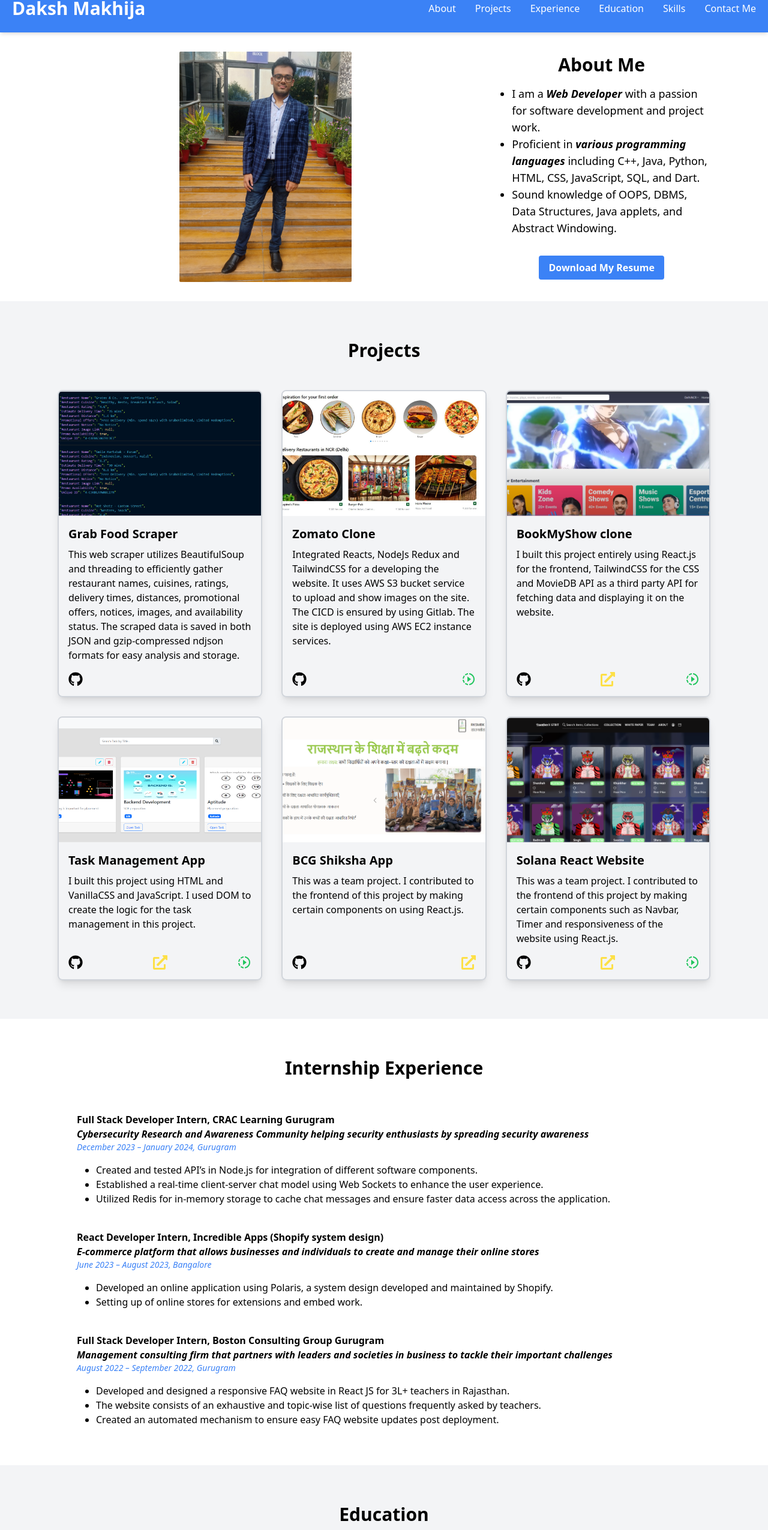
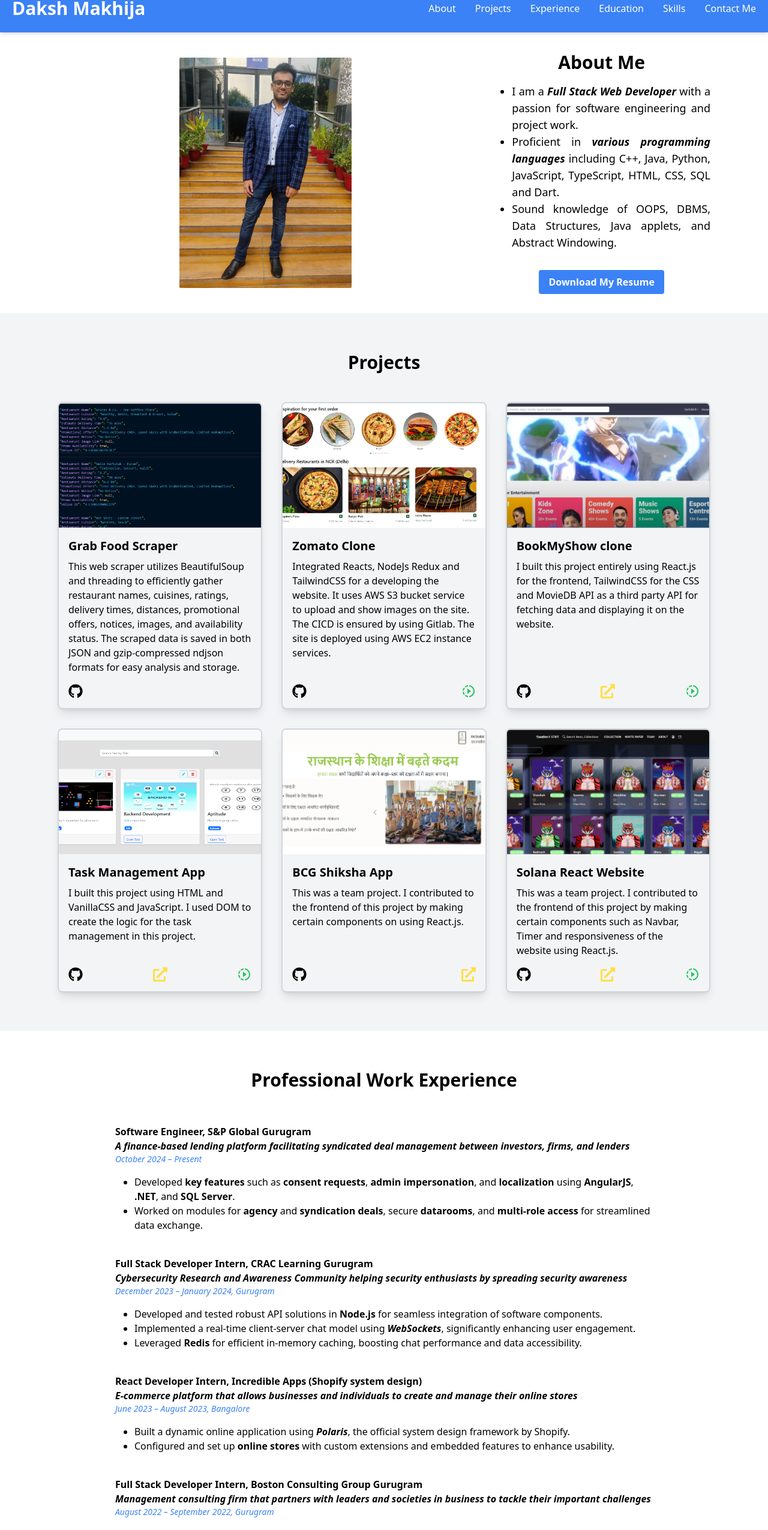
Before and after one commit to Daksh2356/react-portfolio, a React (Create React App) app: page / in a window 1280 px wide. Shown: the part 26-2576 px from the top of the page at 60% size. Built offline with nearby package versions, Linux system fonts and the light colour scheme.

Commit message:
Updated skills and experience sections in portfolio

```diff
--- a/src/components/About.jsx
+++ b/src/components/About.jsx
@@ -18,18 +18,18 @@
         </div>
         <div className="w-full md:w-1/2">
           <h1 className="text-3xl font-bold text-center mb-4">About Me</h1>
-          <div className="text-lg">
+          <div className="text-lg text-justify">
             <ul className="list-disc pl-8 mt-4">
               <li>
-                I am a <span className="font-bold italic">Web Developer</span>{" "}
-                with a passion for software development and project work.
+                I am a <span className="font-bold italic">Full Stack Web Developer</span>{" "}
+                with a passion for software engineering and project work.
               </li>
               <li>
                 Proficient in{" "}
                 <span className="font-bold italic">
                   various programming languages
                 </span>{" "}
-                including C++, Java, Python, HTML, CSS, JavaScript, SQL, and
+                including C++, Java, Python, JavaScript, TypeScript, HTML, CSS, SQL and
                 Dart.
               </li>
               <li>
@@ -40,7 +40,7 @@
           </div>
             <div className="pt-8 text-center">
               <a
-                href="https://drive.google.com/file/d/18W-LLVv4RQG9IVy60l7nNQ_x454N3ipD/view?usp=sharing"
+                href="https://drive.google.com/file/d/1UEsQ95R7sx361zEw7NXy62FPNGf8XD1f/view?usp=sharing"
                 target="_blank"
                 rel="noopener noreferrer"
               >
--- a/src/components/Experience.jsx
+++ b/src/components/Experience.jsx
@@ -5,20 +5,32 @@
   return (
     <Element name="experience">
       <section id="experience" className="py-16 ">
-        <div className="container mx-auto px-4 sm:px-6 lg:px-8">
-          <h2 className="text-3xl font-bold text-center mb-12">Internship Experience</h2>
+        <div className="container mx-auto px-4 sm:px-6 lg:px-24">
+          <h2 className="text-3xl font-bold text-center mb-12">Professional Work Experience</h2>
 
           {/* Experience Cards */}
           <div className="grid gap-8 px-4 md:px-12 lg:px-24 ">
+
+            {/* Software Engineer, S&P Global */}
+            <div>
+              <h3 className="font-bold mt-2">Software Engineer, S&P Global Gurugram</h3>
+              <p className="font-semibold italic">A finance-based lending platform facilitating syndicated deal management between investors, firms, and lenders</p>
+              <p className="italic text-sm text-blue-500">October 2024 – Present</p>
+              <ul className="list-disc pl-5 md:pl-8 mt-4">
+                <li>Developed <span className="font-bold">key features</span> such as <span className="font-bold">consent requests</span>, <span className="font-bold">admin impersonation</span>, and <span className="font-bold">localization</span> using <span className="font-bold">AngularJS</span>, <span className="font-bold">.NET</span>, and <span className="font-bold">SQL Server</span>.</li>
+                <li>Worked on modules for <span className="font-bold">agency</span> and <span className="font-bold">syndication deals</span>, secure <span className="font-bold">datarooms</span>, and <span className="font-bold">multi-role access</span> for streamlined data exchange.</li>
+              </ul>
+            </div>
+
             {/* Full Stack Developer Intern, CRAC Learning Gurugram */}
             <div>
               <h3 className="font-bold mt-2">Full Stack Developer Intern, CRAC Learning Gurugram</h3>
               <p className="font-semibold italic">Cybersecurity Research and Awareness Community helping security enthusiasts by spreading security awareness</p>
               <p className="italic text-sm text-blue-500">December 2023 – January 2024, Gurugram</p>
               <ul className="list-disc pl-5 md:pl-8 mt-4">
-                <li>Created and tested API’s in Node.js for integration of different software components.</li>
-                <li>Established a real-time client-server chat model using Web Sockets to enhance the user experience.</li>
-                <li>Utilized Redis for in-memory storage to cache chat messages and ensure faster data access across the application.</li>
+                <li>Developed and tested robust API solutions in <span className="font-bold">Node.js</span> for seamless integration of software components.</li>
+                <li>Implemented a real-time client-server chat model using <span className="font-bold italic">WebSockets</span>, significantly enhancing user engagement.</li>
+                <li>Leveraged <span className="font-bold">Redis</span> for efficient in-memory caching, boosting chat performance and data accessibility.</li>
               </ul>
             </div>
 
@@ -28,8 +40,8 @@
               <p className="font-semibold italic">E-commerce platform that allows businesses and individuals to create and manage their online stores</p>
               <p className="italic text-sm text-blue-500">June 2023 – August 2023, Bangalore</p>
               <ul className="list-disc pl-5 md:pl-8 mt-4">
-                <li>Developed an online application using Polaris, a system design developed and maintained by Shopify.</li>
-                <li>Setting up of online stores for extensions and embed work.</li>
+                <li>Built a dynamic online application using <span className="font-bold italic">Polaris</span>, the official system design framework by Shopify.</li>
+                <li>Configured and set up <span className="font-bold">online stores</span> with custom extensions and embedded features to enhance usability.</li>
               </ul>
             </div>
 
@@ -39,11 +51,25 @@
               <p className="font-semibold italic">Management consulting firm that partners with leaders and societies in business to tackle their important challenges</p>
               <p className="italic text-sm text-blue-500">August 2022 – September 2022, Gurugram</p>
               <ul className="list-disc pl-5 md:pl-8 mt-4">
-                <li>Developed and designed a responsive FAQ website in React JS for 3L+ teachers in Rajasthan.</li>
-                <li>The website consists of an exhaustive and topic-wise list of questions frequently asked by teachers.</li>
-                <li>Created an automated mechanism to ensure easy FAQ website updates post deployment.</li>
+                <li>Designed and developed a highly responsive FAQ website using <span className="font-bold">ReactJS</span> for over 3 lakh teachers in Rajasthan.</li>
+                <li>Structured the website to feature a comprehensive and categorised list of <span className="font-bold italic">FAQs</span> to streamline access of information.</li>
+                <li>Implemented an automated update mechanism for seamless FAQ updates even after deployment.</li>
               </ul>
             </div>
+
+            {/* Web Developer Intern, Abhyaz */}
+            <div>
+              <h3 className="font-bold mt-2">Web Developer Intern, Abhyaz</h3>
+              <p className="font-semibold italic">E-Learning platform providing courses and software across broad engineering technologies</p>
+              <p className="italic text-sm text-blue-500">June 2022 – August 2022</p>
+              <ul className="list-disc pl-5 md:pl-8 mt-4">
+                <li>Contributed to the development of the <span className="font-bold">CNCTrain</span> website by designing layouts and creating intuitive interfaces.</li>
+                <li>Improved <span className="font-bold">product visibility</span> by implementing a more <span className="font-bold">user-friendly</span> presentation, making the offerings accessible to a larger audience.</li>
+                <li><span className="font-bold">Led</span> a multidisciplinary team of interns from web development, software engineering, and design, enhancing my leadership and collaboration skills.</li>
+                <li>Strengthened my management and communication abilities through project coordination and team collaboration.</li>
+              </ul>
+            </div>
+
           </div>
         </div>
       </section>
--- a/src/components/Skills.jsx
+++ b/src/components/Skills.jsx
@@ -3,18 +3,18 @@
 
 const Skills = () => {
   const skills = [
-    { name: 'Java', percentage: 95 },
-    { name: 'Python', percentage: 90 },
     { name: 'HTML', percentage: 95 },
     { name: 'CSS', percentage: 95 },
-    { name: 'JavaScript', percentage: 85 },
-    { name: 'React', percentage: 80 },
-    { name: 'Node', percentage: 80 },
-    { name: 'MongoDB', percentage: 75 },
+    { name: 'JavaScript', percentage: 90 },
+    { name: 'Java', percentage: 90 },
+    { name: 'React', percentage: 90 },
+    { name: 'Node', percentage: 85 },
+    { name: 'Python', percentage: 85 },
     { name: 'SQL', percentage: 85 },
-    { name: 'AWS', percentage: 70 },
     { name: 'Flutter', percentage: 80 },
     { name: 'Firebase', percentage: 80 },
+    { name: 'MongoDB', percentage: 75 },
+    { name: 'AWS', percentage: 75 },
   ];
 
   return (
@@ -29,7 +29,7 @@
                 <p className="w-24">{skill.name} :</p>
                 <div className="relative flex items-center flex-grow mx-2 h-4 bg-gray-300 rounded-full overflow-hidden">
                   <div
-                    className="absolute inset-0 bg-blue-500 rounded-full transition-width duration-500 "
+                    className="absolute inset-0 bg-blue-500 rounded-full transition-width duration-500 hover:bg-blue-700 "
                     style={{ width: `${skill.percentage}%` }}
                   ></div>
                   <p className="sm:cursor-pointer absolute top-0 right-0 mr-2 text-xs font-extrabold text-gray-700 opacity-0 hover:opacity-100 transition-opacity duration-300">
```
